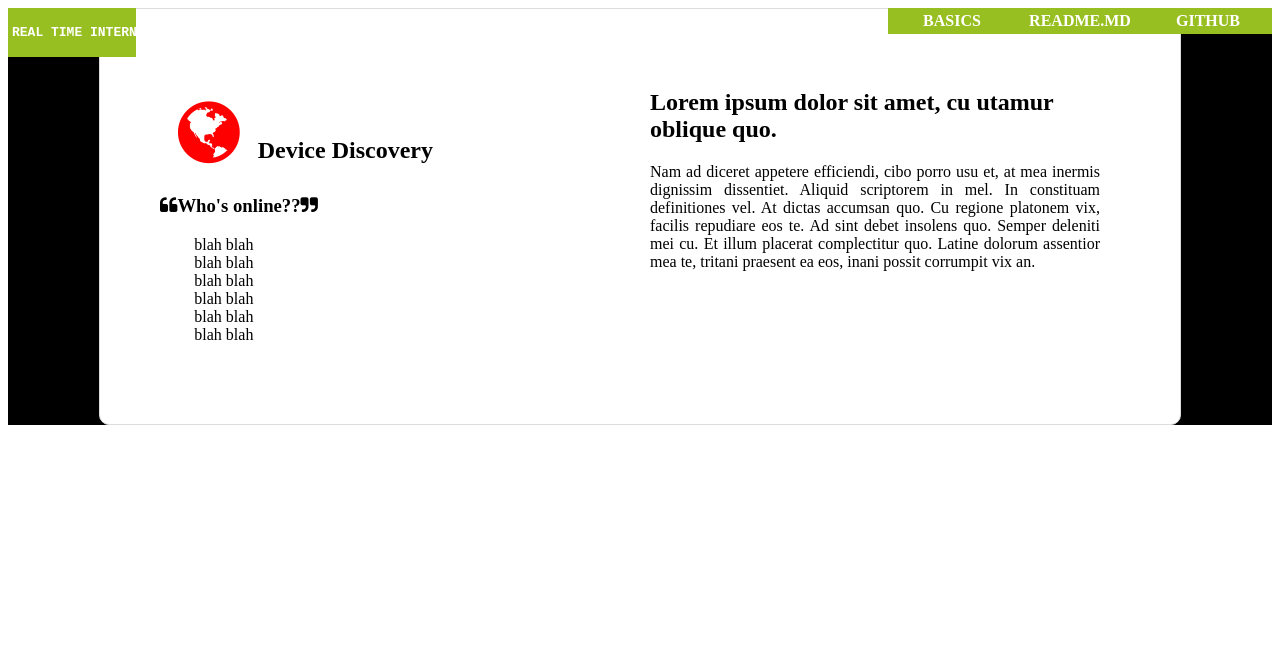
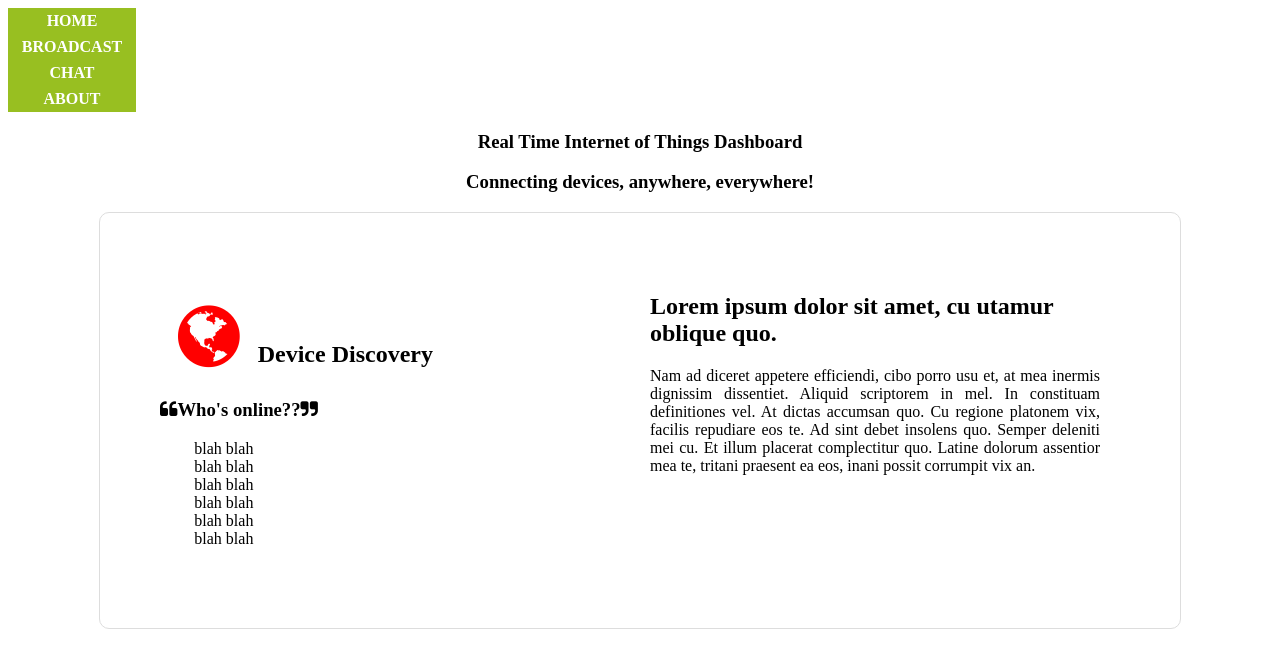
Before and after one commit to banasrini/Test, a plain HTML site: page index.html in a window 1280 px wide. Drawn offline with Linux system fonts and the light colour scheme; files that its build step writes are made by us from their sources.

Commit message:
Update index.html

```diff
--- a/index.html
+++ b/index.html
@@ -9,7 +9,7 @@
 <body>
 
 <!-- ===============Navigation Header============== -->
-<!-- ============================================== -->
+<!-- ==============================================
 
 <div class = "nav-bgd">
 	<div class = "nav-float-left">
@@ -30,9 +30,20 @@
 		</ul>
 	</div>
 
+-->
 
-<!--	<h3> Real Time Internet of Things Dashboard <h3>
-<h3> Connecting devices, anywhere, everywhere!</h3> -->
+<div id='cssmenu'>
+<ul>
+   <li class='active'><a href='Mainpage.html'><span>Home</span></a></li>
+    <li><a href='servertest.html'><span>Broadcast</span></a></li>
+   <li><a href='clienttest.html'><span>Chat</span></a></li>
+   <li class='last'><a href='about.html'><span>About</span></a></li>
+</ul>
+</div>
+
+
+<h3> Real Time Internet of Things Dashboard <h3>
+<h3> Connecting devices, anywhere, everywhere!</h3>
 <div class = "container">
 	<div class = "section">
 		<h2><i class="fa fa-globe fa-3x"></i>Device Discovery</h2>
```
